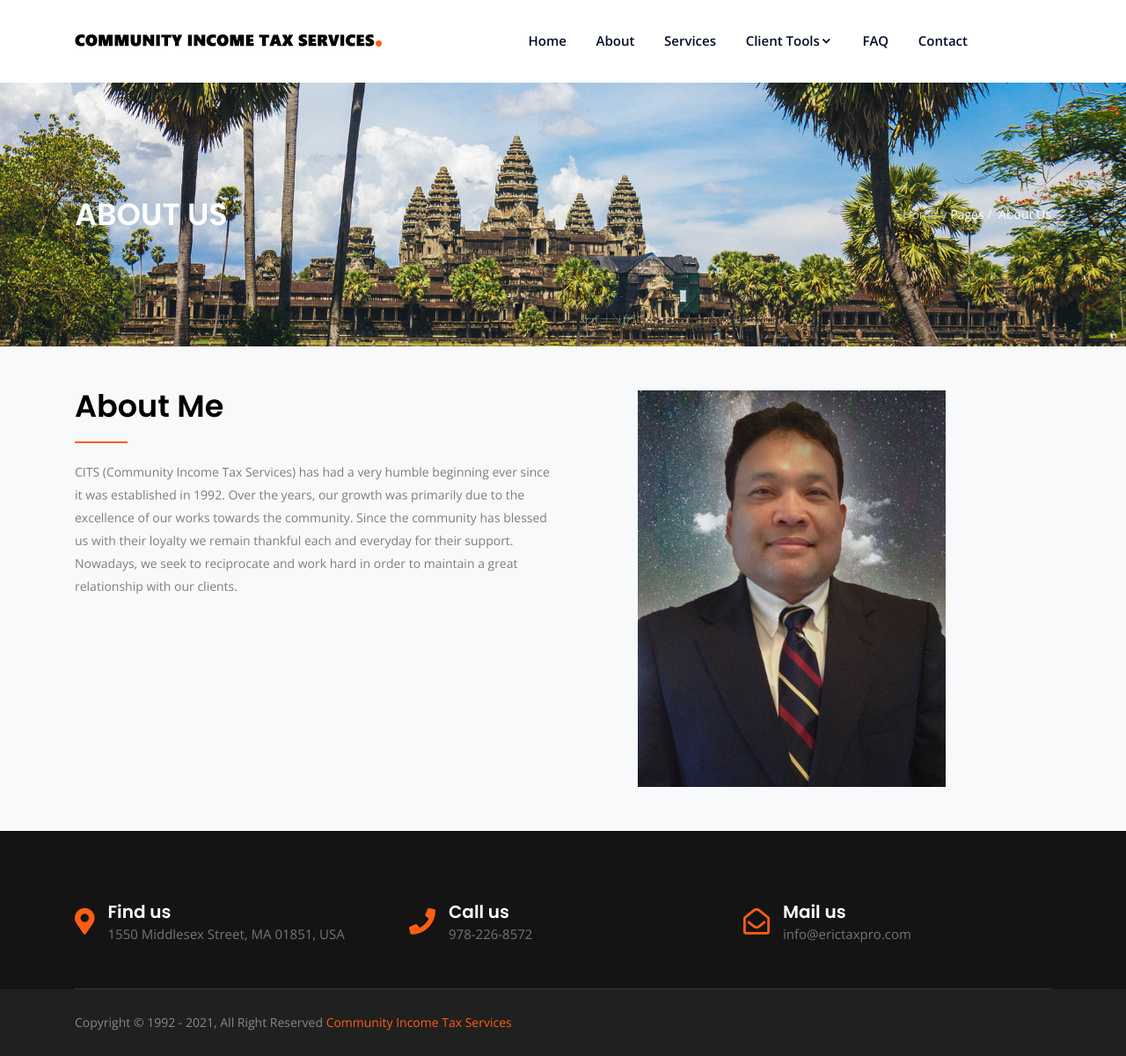
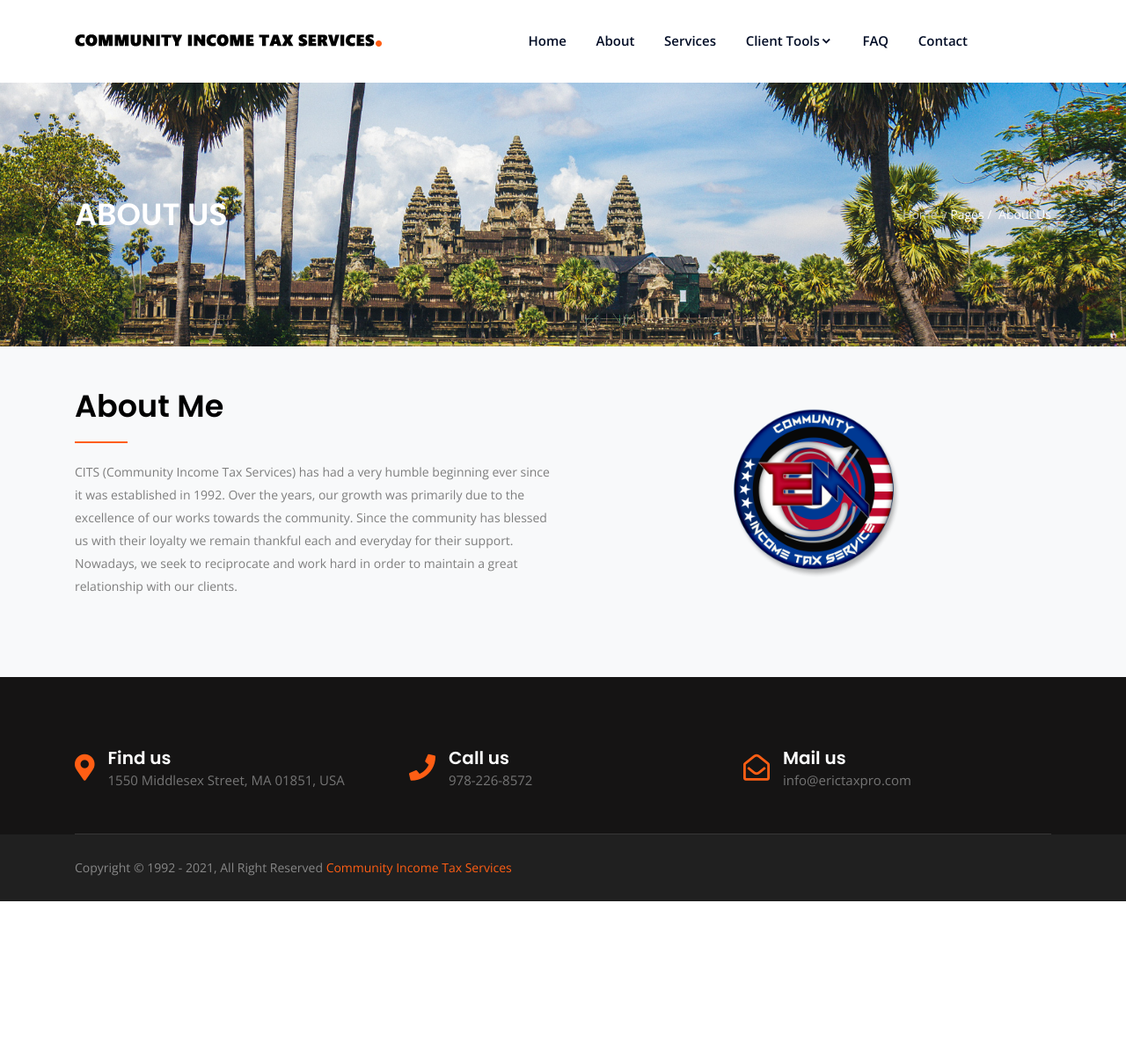
Before and after one commit to johnny-mom/erictaxpro-jekyll, a Jekyll site: the page built from pages/about.html, in a window 1280 px wide. Shown: the whole page at 88% size. Built offline with Jekyll 4.4.1, drawn with Linux system fonts in a browser that asks for light colours; after the commit the page ends 1025 px from its top, so only the background shows below that.

Commit message:
add logo to about page

```diff
--- a/pages/about.html
+++ b/pages/about.html
@@ -17,7 +17,7 @@ title: About Us
             <div class="col-xl-6 pl-100">
                 <div class="row">
             <div class="about-img">
-                <img src="{{site.baseurl}}/assets/img/about/eric_profile.jpg" class="img-fluid col-l-6" alt="" width="350" height="360">
+                <img src="{{site.baseurl}}/assets/img/about/profile.png" class="img-fluid col-l-6" alt="" width="400" height="400">
             </div>
         </div>
     </div>
```
Also changed, not shown: assets/img/about/profile.png (added).
